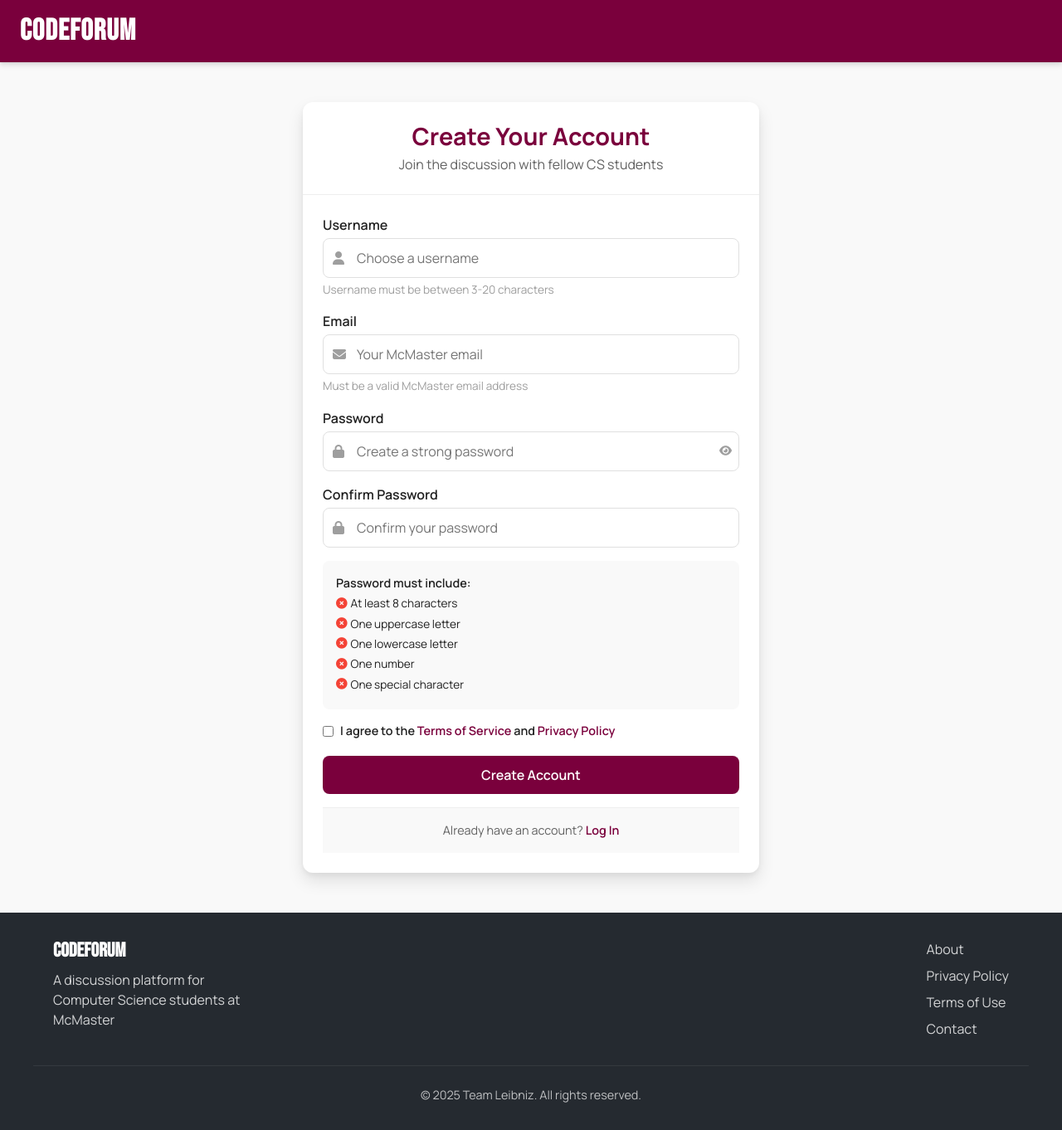
After one commit to LucaMawyin/forum, a PHP site: page /register.php in a window 1280 px wide. The commit adds this page. Shown: the whole page at 83% size. Run offline with PHP 8.4, Linux system fonts and the light colour scheme.

Commit message:
feat: add register form with validation
TODO: do server-side processing

```diff
--- /dev/null
+++ b/assets/css/auth.css
@@ -0,0 +1,301 @@
+/* Auth container */
+.auth-container {
+  display: flex;
+  justify-content: center;
+  align-items: center;
+  padding: var(--spacing-2xl) var(--spacing-lg);
+  background-color: #f9f9f9;
+  min-height: calc(100vh - 300px); /* Account for header and footer */
+}
+
+.auth-box {
+  background-color: white;
+  border-radius: var(--radius-lg);
+  box-shadow: var(--shadow-lg);
+  width: 100%;
+  max-width: 480px;
+  overflow: hidden;
+}
+
+.register-box {
+  max-width: 550px;
+}
+
+.auth-header {
+  padding: var(--spacing-lg);
+  text-align: center;
+  border-bottom: 1px solid var(--color-divider);
+}
+
+.auth-header h2 {
+  margin-bottom: var(--spacing-xs);
+  color: var(--color-primary);
+}
+
+.auth-header p {
+  color: var(--color-text-secondary);
+  margin: 0;
+}
+
+/* Auth form */
+.auth-form {
+  padding: var(--spacing-lg);
+}
+
+.form-row {
+  display: flex;
+  gap: var(--spacing-md);
+  margin-bottom: var(--spacing-md);
+}
+
+.form-group {
+  margin-bottom: var(--spacing-md);
+  width: 100%;
+}
+
+.form-group label {
+  display: block;
+  margin-bottom: var(--spacing-xs);
+  font-weight: 600;
+  color: var(--color-text-primary);
+}
+
+.input-with-icon {
+  position: relative;
+}
+
+.input-with-icon i {
+  position: absolute;
+  left: 0.75rem;
+  top: 50%;
+  transform: translateY(-50%);
+  color: var(--color-text-muted);
+}
+
+.input-with-icon input {
+  width: 100%;
+  padding: 0.75rem 0.75rem 0.75rem 2.5rem;
+  border: 1px solid var(--color-border);
+  border-radius: var(--radius-md);
+  font-size: 1rem;
+  transition: border-color var(--transition-normal);
+}
+
+.input-with-icon input:focus {
+  border-color: var(--color-primary);
+  outline: none;
+}
+
+.toggle-password {
+  position: absolute;
+  right: 2.25rem;
+  top: 50%;
+  transform: translateY(-50%);
+  background: none;
+  border: none;
+  color: var(--color-text-muted);
+  cursor: pointer;
+  padding: 0;
+}
+
+.input-help {
+  font-size: 0.85rem;
+  color: var(--color-text-muted);
+  margin-top: var(--spacing-xs);
+}
+
+/* Form options */
+.form-options {
+  display: flex;
+  justify-content: space-between;
+  align-items: center;
+  margin-bottom: var(--spacing-md);
+}
+
+.remember-me {
+  display: flex;
+  align-items: center;
+}
+
+.remember-me input[type="checkbox"] {
+  margin-right: var(--spacing-xs);
+}
+
+.forgot-password {
+  color: var(--color-primary);
+  font-size: 0.9rem;
+}
+
+.forgot-password:hover {
+  text-decoration: underline;
+}
+
+/* Error and success messages */
+.error-message, .success-message {
+  padding: var(--spacing-sm) var(--spacing-md);
+  border-radius: var(--radius-md);
+  margin-bottom: var(--spacing-md);
+  font-size: 0.9rem;
+  display: flex;
+  align-items: center;
+  transition: opacity var(--transition-normal);
+}
+
+.error-message {
+  background-color: rgba(244, 67, 54, 0.1);
+  color: var(--color-error);
+}
+
+.success-message {
+  background-color: rgba(76, 175, 80, 0.1);
+  color: var(--color-success);
+}
+
+.error-message i, .success-message i {
+  margin-right: var(--spacing-sm);
+}
+
+.hidden {
+  display: none !important;
+}
+
+/* Auth button */
+.auth-button {
+  display: block;
+  width: 100%;
+  background-color: var(--color-primary);
+  color: white;
+  border: none;
+  padding: 0.75rem;
+  border-radius: var(--radius-md);
+  font-weight: 600;
+  font-size: 1rem;
+  cursor: pointer;
+  transition: background-color var(--transition-normal);
+  margin-bottom: var(--spacing-md);
+}
+
+.auth-button:hover {
+  background-color: var(--color-primary-light);
+}
+
+/* Separator */
+.auth-separator {
+  display: flex;
+  align-items: center;
+  text-align: center;
+  margin: var(--spacing-md) 0;
+}
+
+.auth-separator::before,
+.auth-separator::after {
+  content: '';
+  flex: 1;
+  border-bottom: 1px solid var(--color-divider);
+}
+
+.auth-separator span {
+  padding: 0 var(--spacing-md);
+  color: var(--color-text-muted);
+  font-size: 0.9rem;
+}
+
+/* Auth footer */
+.auth-footer {
+  background-color: #f9f9f9;
+  padding: var(--spacing-md);
+  text-align: center;
+  border-top: 1px solid var(--color-divider);
+}
+
+.auth-footer p {
+  margin: 0;
+  font-size: 0.9rem;
+  color: var(--color-text-secondary);
+}
+
+.auth-footer a {
+  color: var(--color-primary);
+  font-weight: 600;
+}
+
+.auth-footer a:hover {
+  text-decoration: underline;
+}
+
+/* Password requirements */
+.password-requirements {
+  background-color: #f9f9f9;
+  padding: var(--spacing-md);
+  border-radius: var(--radius-md);
+  margin-bottom: var(--spacing-md);
+}
+
+.password-requirements p {
+  margin-top: 0;
+  margin-bottom: var(--spacing-xs);
+  font-size: 0.9rem;
+  font-weight: 600;
+}
+
+.password-requirements ul {
+  list-style: none;
+  margin: 0;
+  padding: 0;
+}
+
+.password-requirements li {
+  display: flex;
+  align-items: center;
+  margin-bottom: var(--spacing-xs);
+  font-size: 0.85rem;
+}
+
+.password-requirements i {
+  margin-right: var(--spacing-xs);
+  color: var(--color-error);
+}
+
+.password-requirements li.valid i {
+  color: var(--color-success);
+}
+
+/* Terms checkbox */
+.terms {
+  display: flex;
+  align-items: flex-start;
+}
+
+.terms input[type="checkbox"] {
+  margin-right: var(--spacing-sm);
+  margin-top: 0.25rem;
+}
+
+.terms label {
+  font-size: 0.9rem;
+  line-height: 1.4;
+}
+
+.terms a {
+  color: var(--color-primary);
+}
+
+.terms a:hover {
+  text-decoration: underline;
+}
+
+/* Responsive adjustments */
+@media (max-width: 576px) {
+  .auth-container {
+      padding: var(--spacing-lg) var(--spacing-md);
+  }
+
+  .form-row {
+      flex-direction: column;
+      gap: 0;
+  }
+
+  .auth-box {
+      border-radius: var(--radius-md);
+  }
+}
--- a/assets/css/global.css
+++ b/assets/css/global.css
@@ -431,7 +431,7 @@ header h1 {
   gap: var(--spacing-sm);
 }
 
-#create {
+.create {
   background-color: var(--color-secondary);
   color: var(--color-text-primary);
   padding: 0.5rem 1rem;
@@ -441,11 +441,11 @@ header h1 {
   border: none;
 }
 
-#create:hover {
+.create:hover {
   background-color: var(--color-secondary-dark);
 }
 
-#account {
+.account {
   background-color: transparent;
   color: white;
   padding: 0.5rem 1rem;
@@ -455,7 +455,7 @@ header h1 {
   border: 1px solid rgba(255, 255, 255, 0.5);
 }
 
-#account:hover {
+.account:hover {
   background-color: rgba(255, 255, 255, 0.1);
 }
 
--- /dev/null
+++ b/assets/js/auth.js
@@ -0,0 +1,208 @@
+document.addEventListener('DOMContentLoaded', function() {
+  // Password toggle functionality
+  const togglePasswordButtons = document.querySelectorAll('.toggle-password');
+
+  togglePasswordButtons.forEach(button => {
+    button.addEventListener('click', function() {
+      const passwordInput = this.previousElementSibling;
+      const type = passwordInput.getAttribute('type') === 'password' ? 'text' : 'password';
+      passwordInput.setAttribute('type', type);
+
+      const icon = this.querySelector('i');
+      icon.classList.toggle('fa-eye');
+      icon.classList.toggle('fa-eye-slash');
+    });
+  });
+
+  // Password validation for registration
+  const passwordInput = document.getElementById('password');
+  const confirmPasswordInput = document.getElementById('confirm-password');
+  const registerForm = document.getElementById('register-form');
+
+  if (passwordInput && document.getElementById('length-check')) {
+    const lengthCheck = document.getElementById('length-check');
+    const uppercaseCheck = document.getElementById('uppercase-check');
+    const lowercaseCheck = document.getElementById('lowercase-check');
+    const numberCheck = document.getElementById('number-check');
+    const specialCheck = document.getElementById('special-check');
+
+    const validatePassword = () => {
+      const password = passwordInput.value;
+
+      // Check length (at least 8 characters)
+      if (password.length >= 8) {
+        lengthCheck.classList.add('valid');
+        lengthCheck.querySelector('i').classList.replace('fa-times-circle', 'fa-check-circle');
+      } else {
+        lengthCheck.classList.remove('valid');
+        lengthCheck.querySelector('i').classList.replace('fa-check-circle', 'fa-times-circle');
+      }
+
+      // Check uppercase (at least one uppercase letter)
+      if (/[A-Z]/.test(password)) {
+        uppercaseCheck.classList.add('valid');
+        uppercaseCheck.querySelector('i').classList.replace('fa-times-circle', 'fa-check-circle');
+      } else {
+        uppercaseCheck.classList.remove('valid');
+        uppercaseCheck.querySelector('i').classList.replace('fa-check-circle', 'fa-times-circle');
+      }
+
+      // Check lowercase (at least one lowercase letter)
+      if (/[a-z]/.test(password)) {
+        lowercaseCheck.classList.add('valid');
+        lowercaseCheck.querySelector('i').classList.replace('fa-times-circle', 'fa-check-circle');
+      } else {
+        lowercaseCheck.classList.remove('valid');
+        lowercaseCheck.querySelector('i').classList.replace('fa-check-circle', 'fa-times-circle');
+      }
+
+      // Check number (at least one digit)
+      if (/[0-9]/.test(password)) {
+        numberCheck.classList.add('valid');
+        numberCheck.querySelector('i').classList.replace('fa-times-circle', 'fa-check-circle');
+      } else {
+        numberCheck.classList.remove('valid');
+        numberCheck.querySelector('i').classList.replace('fa-check-circle', 'fa-times-circle');
+      }
+
+      // Check special character (at least one special character)
+      if (/[!@#$%^&*(),.?":{}|<>]/.test(password)) {
+        specialCheck.classList.add('valid');
+        specialCheck.querySelector('i').classList.replace('fa-times-circle', 'fa-check-circle');
+      } else {
+        specialCheck.classList.remove('valid');
+        specialCheck.querySelector('i').classList.replace('fa-check-circle', 'fa-times-circle');
+      }
+    };
+
+    passwordInput.addEventListener('input', validatePassword);
+  }
+
+  // Form validation
+  if (registerForm && confirmPasswordInput && passwordInput) {
+    registerForm.addEventListener('submit', function(event) {
+      if (passwordInput.value !== confirmPasswordInput.value) {
+        event.preventDefault();
+        const errorDiv = document.createElement('div');
+        errorDiv.className = 'error-message';
+        errorDiv.innerHTML = '<i class="fas fa-exclamation-circle"></i> Passwords do not match.';
+
+        const existingError = document.querySelector('.error-message');
+        if (existingError) {
+          existingError.remove();
+        }
+
+        registerForm.parentNode.insertBefore(errorDiv, registerForm);
+        registerForm.scrollIntoView({ behavior: 'smooth' });
+      }
+    });
+
+    confirmPasswordInput.addEventListener('input', function() {
+      const existingMismatchError = document.querySelector('.password-mismatch-feedback');
+      if (existingMismatchError) {
+        existingMismatchError.remove();
+      }
+
+      if (passwordInput.value && confirmPasswordInput.value) {
+        const feedbackDiv = document.createElement('div');
+        feedbackDiv.className = 'password-mismatch-feedback input-help';
+
+        if (passwordInput.value !== confirmPasswordInput.value) {
+          feedbackDiv.textContent = 'Passwords do not match';
+          feedbackDiv.style.color = 'var(--color-error)';
+          confirmPasswordInput.style.borderColor = 'var(--color-error)';
+        } else {
+          feedbackDiv.textContent = 'Passwords match';
+          feedbackDiv.style.color = 'var(--color-success)';
+          confirmPasswordInput.style.borderColor = 'var(--color-success)';
+        }
+
+        confirmPasswordInput.parentElement.parentElement.appendChild(feedbackDiv);
+      }
+    });
+  }
+
+  // Email validation feedback
+  const emailInput = document.getElementById('email');
+  if (emailInput) {
+    emailInput.addEventListener('input', function() {
+      const existingEmailFeedback = emailInput.parentElement.parentElement.querySelector('.email-feedback');
+      if (existingEmailFeedback) {
+        existingEmailFeedback.remove();
+      }
+
+      if (emailInput.value) {
+        if (!/.*@mcmaster\.ca$/.test(emailInput.value)) {
+          const feedbackDiv = document.createElement('div');
+          feedbackDiv.className = 'email-feedback input-help';
+          feedbackDiv.textContent = 'Must be a valid McMaster email address (@mcmaster.ca)';
+          feedbackDiv.style.color = 'var(--color-error)';
+          emailInput.style.borderColor = 'var(--color-error)';
+
+          const defaultHelp = emailInput.parentElement.parentElement.querySelector('.input-help');
+          if (defaultHelp) {
+            defaultHelp.after(feedbackDiv);
+          } else {
+            emailInput.parentElement.parentElement.appendChild(feedbackDiv);
+          }
+        } else {
+          emailInput.style.borderColor = 'var(--color-success)';
+        }
+      } else {
+        emailInput.style.borderColor = '';
+      }
+    });
+  }
+
+  // Username validation feedback
+  const usernameInput = document.getElementById('username');
+  if (usernameInput) {
+    usernameInput.addEventListener('input', function() {
+      const existingUsernameFeedback = usernameInput.parentElement.parentElement.querySelector('.username-feedback');
+      if (existingUsernameFeedback) {
+        existingUsernameFeedback.remove();
+      }
+
+      if (usernameInput.value) {
+        const isValid = /^[a-zA-Z0-9_]{3,20}$/.test(usernameInput.value);
+
+        if (!isValid) {
+          const feedbackDiv = document.createElement('div');
+          feedbackDiv.className = 'username-feedback input-help';
+
+          if (usernameInput.value.length < 3 || usernameInput.value.length > 20) {
+            feedbackDiv.textContent = 'Username must be between 3-20 characters';
+          } else {
+            feedbackDiv.textContent = 'Username can only contain letters, numbers, and underscores';
+          }
+
+          feedbackDiv.style.color = 'var(--color-error)';
+          usernameInput.style.borderColor = 'var(--color-error)';
+
+          const defaultHelp = usernameInput.parentElement.parentElement.querySelector('.input-help');
+          if (defaultHelp) {
+            defaultHelp.after(feedbackDiv);
+          } else {
+            usernameInput.parentElement.parentElement.appendChild(feedbackDiv);
+          }
+        } else {
+          usernameInput.style.borderColor = 'var(--color-success)';
+        }
+      } else {
+        usernameInput.style.borderColor = '';
+      }
+    });
+  }
+
+  // Auto-hide messages after 5 seconds
+  const messages = document.querySelectorAll('.error-message, .success-message');
+
+  messages.forEach(message => {
+    setTimeout(() => {
+      message.style.opacity = '0';
+      setTimeout(() => {
+        message.classList.add('hidden');
+      }, 500);
+    }, 5000);
+  });
+});
--- a/includes/partials/sidebar.php
+++ b/includes/partials/sidebar.php
@@ -3,9 +3,6 @@ $current_course = $_GET['community'] ?? null;
 
 $db = new Database();
 $conn = $db->get_connection();
-require_once "includes/classes/Course.php";
-$course_obj = new Course($conn);
-$all_courses = $course_obj->get_all_courses();
 ?>
 
 <nav class="communities">
--- /dev/null
+++ b/register.php
@@ -0,0 +1,100 @@
+<?php
+// NOTE: header.php partial DOES NOT AFFECT THIS FILE
+$page_title = "Register";
+
+require_once 'includes/utils.php';
+if (isset($_SESSION['user_id'])) redirect("index.php");
+?>
+<!DOCTYPE html>
+<html lang="en">
+
+<head>
+  <meta charset="UTF-8">
+  <meta name="viewport" content="width=device-width, initial-scale=1.0">
+  <title><?php echo $page_title; ?> - CodeForum</title>
+  <link rel="stylesheet" href="assets/css/global.css">
+  <link rel="stylesheet" href="assets/css/auth.css">
+  <link rel="stylesheet" href="https://cdnjs.cloudflare.com/ajax/libs/font-awesome/6.4.0/css/all.min.css">
+  <script src="assets/js/auth.js" defer></script>
+</head>
+
+<body>
+  <header>
+    <a href="index.php">
+      <h1>CodeForum</h1>
+    </a>
+  </header>
+  <div class="auth-container">
+    <div class="auth-box register-box">
+      <div class="auth-header">
+        <h2>Create Your Account</h2>
+        <p>Join the discussion with fellow CS students</p>
+      </div>
+      <?php if (isset($_SESSION['register_error'])): ?>
+        <div class="error-message">
+          <i class="fas fa-exclamation-circle"></i>
+          <?php echo $_SESSION['register_error']; ?>
+        </div>
+        <?php unset($_SESSION['register_error']); ?>
+      <?php endif; ?>
+
+      <form id="register-form" class="auth-form" action="register.php" method="post">
+        <div class="form-group">
+          <label for="username">Username</label>
+          <div class="input-with-icon">
+            <i class="fas fa-user"></i>
+            <input type="text" id="username" name="username" placeholder="Choose a username" required>
+          </div>
+          <div class="input-help">Username must be between 3-20 characters</div>
+        </div>
+        <div class="form-group">
+          <label for="email">Email</label>
+          <div class="input-with-icon">
+            <i class="fas fa-envelope"></i>
+            <input type="email" id="email" name="email" placeholder="Your McMaster email" required pattern=".*@mcmaster\.ca$">
+          </div>
+          <div class="input-help">Must be a valid McMaster email address</div>
+        </div>
+        <div class="form-group">
+          <label for="password">Password</label>
+          <div class="input-with-icon">
+            <i class="fas fa-lock"></i>
+            <input type="password" id="password" name="password" placeholder="Create a strong password" required minlength="8">
+            <button type="button" class="toggle-password" area-label="Toggle password visibility">
+              <i class="fas fa-eye"></i>
+            </button>
+          </div>
+        </div>
+        <div class="form-group">
+          <label for="confirm-password">Confirm Password</label>
+          <div class="input-with-icon">
+            <i class="fas fa-lock"></i>
+            <input type="password" id="confirm-password" name="confirm_password" placeholder="Confirm your password" required>
+          </div>
+        </div>
+        <div class="password-requirements">
+          <p>Password must include:</p>
+          <ul>
+            <li id="length-check"><i class="fas fa-times-circle"></i>At least 8 characters</li>
+            <li id="uppercase-check"><i class="fas fa-times-circle"></i>One uppercase letter</li>
+            <li id="lowercase-check"><i class="fas fa-times-circle"></i>One lowercase letter</li>
+            <li id="number-check"><i class="fas fa-times-circle"></i>One number</li>
+            <li id="special-check"><i class="fas fa-times-circle"></i>One special character</li>
+          </ul>
+        </div>
+        <div class="form-group terms">
+          <input type="checkbox" id="terms" name="terms" required>
+          <label for="terms">I agree to the <a href="terms.php">Terms of Service</a> and <a href="privacy.php">Privacy Policy</a></label>
+        </div>
+        <button type="submit" class="auth-button">Create Account</button>
+        <div class="auth-footer">
+          <p>Already have an account? <a href="login.php">Log In</a></p>
+        </div>
+      </form>
+    </div>
+  </div>
+
+  <?php include 'includes/partials/footer.php'; ?>
+</body>
+
+</html>
```
Also changed, not shown: includes/partials/header.php (+26 -3 lines), includes/classes/User.php (added).
